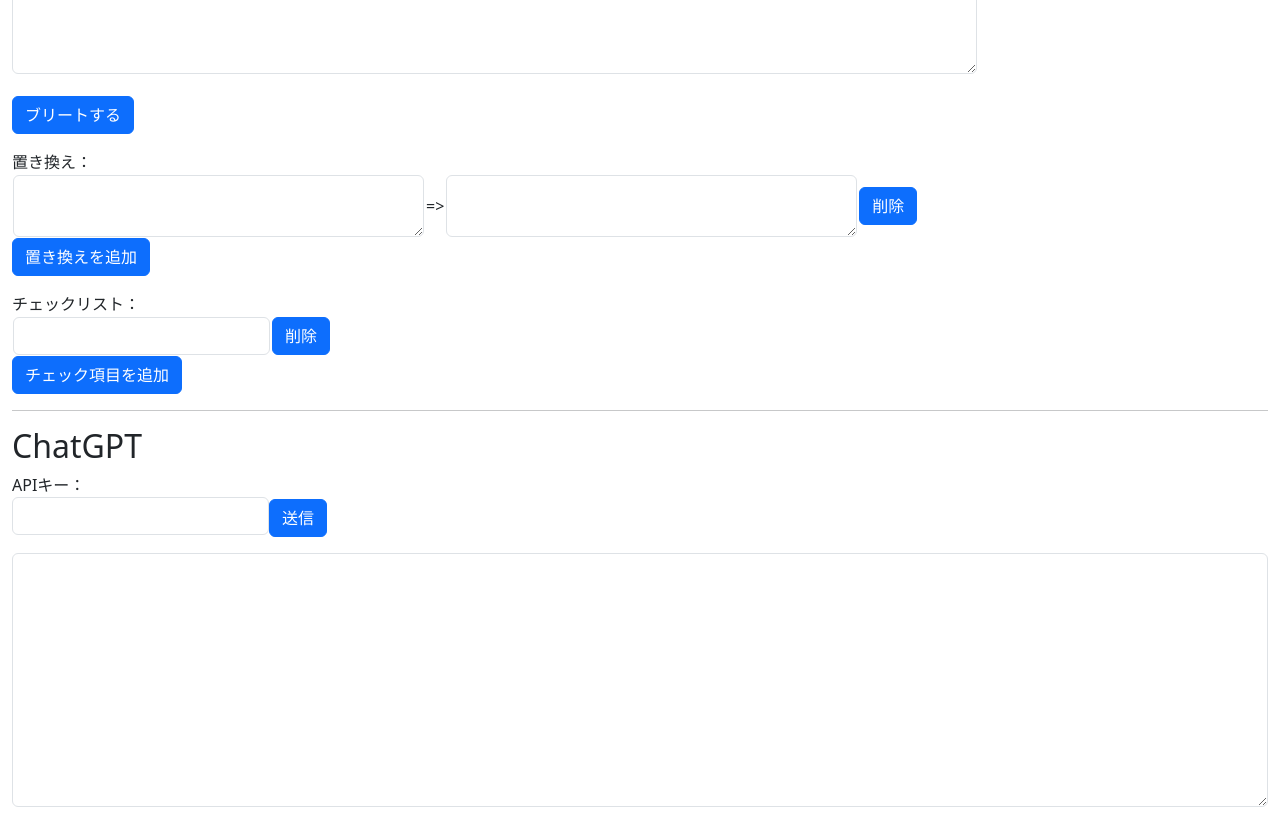
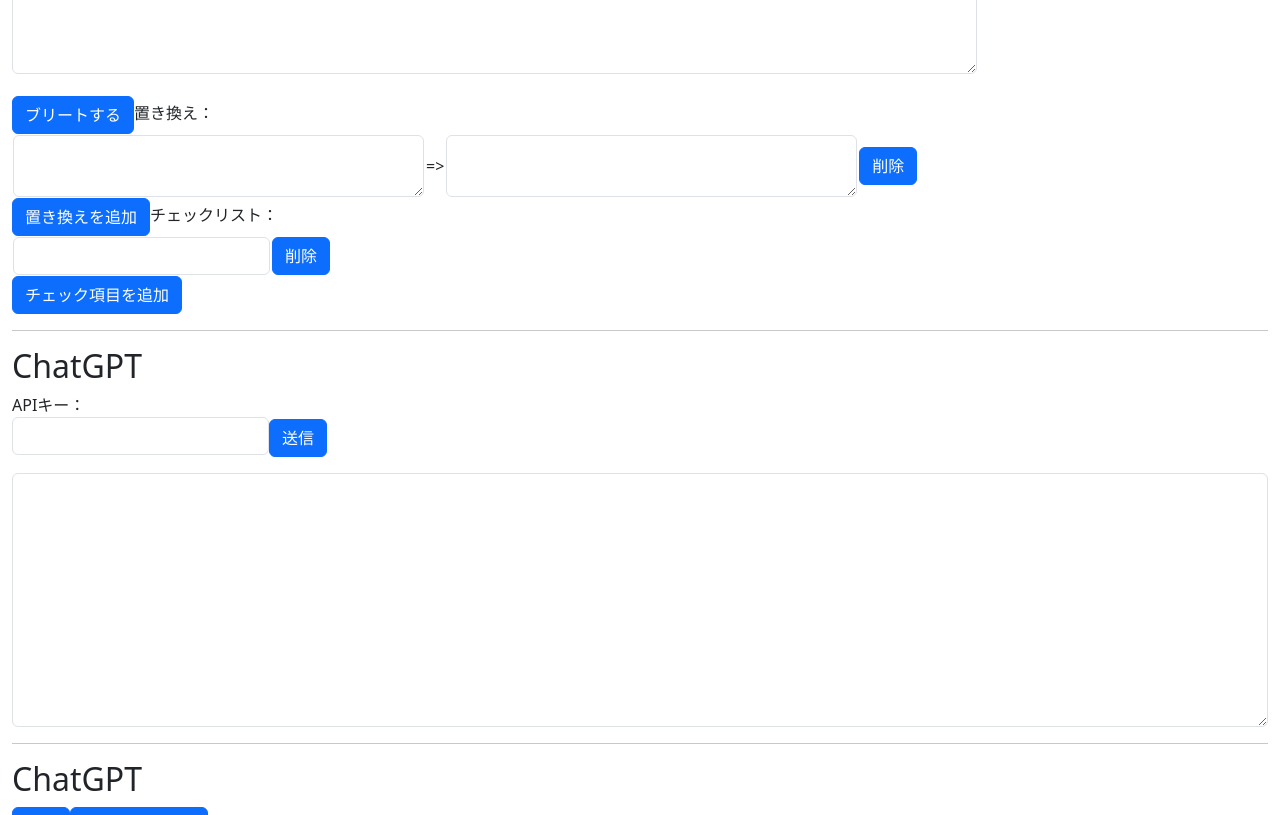
Before and after one commit to ms242315/ms-app, a React (Create React App) app in the folder mailer-sheep/: page / in a window 1280 px wide. Shown: the part 260-1075 px from the top of the page. Built offline with nearby package versions, Linux system fonts and the light colour scheme.

Commit message:
Fix App.js error

```diff
--- a/mailer-sheep/src/App.js
+++ b/mailer-sheep/src/App.js
@@ -128,18 +128,17 @@
   };
 
   return (
-    <div class="container-fluid">
+    <div className="container-fluid">
       <h1>ChatGPTにメールの記入漏れを判断させる</h1>
+
       <p><label>
         本文：<br />
         <FormControl as="textarea" rows={10} cols={100} {...register('body')} />
       </label></p>
-      <p>
       <Button onClick={() => bleat()}>ブリートする</Button>
-      </p>
-      <p>
+
       置き換え：<br />
-        <table>
+      <table><tbody>
         {repl_fields.map((field, index) => (
           <tr key={field.id}>
             <td><FormControl as="textarea" cols={40} {...register(`repl.${index}.from`)} /></td>
@@ -148,27 +147,26 @@
             <td><Button onClick={() => repl_remove(index)}>削除</Button></td>
           </tr>
         ))}
+      </tbody></table>
       <Button onClick={() => repl_append({from: '', key: ''})}>
         置き換えを追加
       </Button>
-        </table>
-      </p>
-      <p>
+
       チェックリスト：<br />
-        <table>
+      <table><tbody>
         {chec_fields.map((field, index) => (
           <tr key={field.id}>
             <td><FormControl type="text" {...register(`chec.${index}.body`)} /></td>
             <td><Button onClick={() => chec_remove(index)}>削除</Button></td>
           </tr>
         ))}
+      </tbody></table>
       <Button onClick={() => chec_append({body: ''})}>
         チェック項目を追加
       </Button>
-        </table>
-      </p>
+
       <hr />
-      <p>
+
       <h2>ChatGPT</h2>
       <p>
         <label>
@@ -177,18 +175,22 @@
         </label>
         <Button onClick={handleSubmit(onAPISubmit)}>送信</Button>
       </p>
+      <p>
         <FormControl as="textarea" rows={10} cols={100} {...register('apiresult')} readOnly />
       </p>
+
       <hr />
-      <p>
+
       <h2>ChatGPT</h2>
       <p>
         <Button onClick={handleSubmit(onSubmit)}>出力</Button>
         <Button onClick={handleSubmit(onSubmit)}>出力してコピー</Button>
       </p>
+      <p>
         <FormControl as="textarea" rows={10} cols={100} {...register('result')} />
       </p>
-      <div class="footer-margin"></div>
+
+      <div className="footer-margin"></div>
     </div>
   );
 }
```
Also changed, not shown: 2 other files (tests, documents, lock files or other folders). Lines whose indentation alone changed are shown as unchanged.
